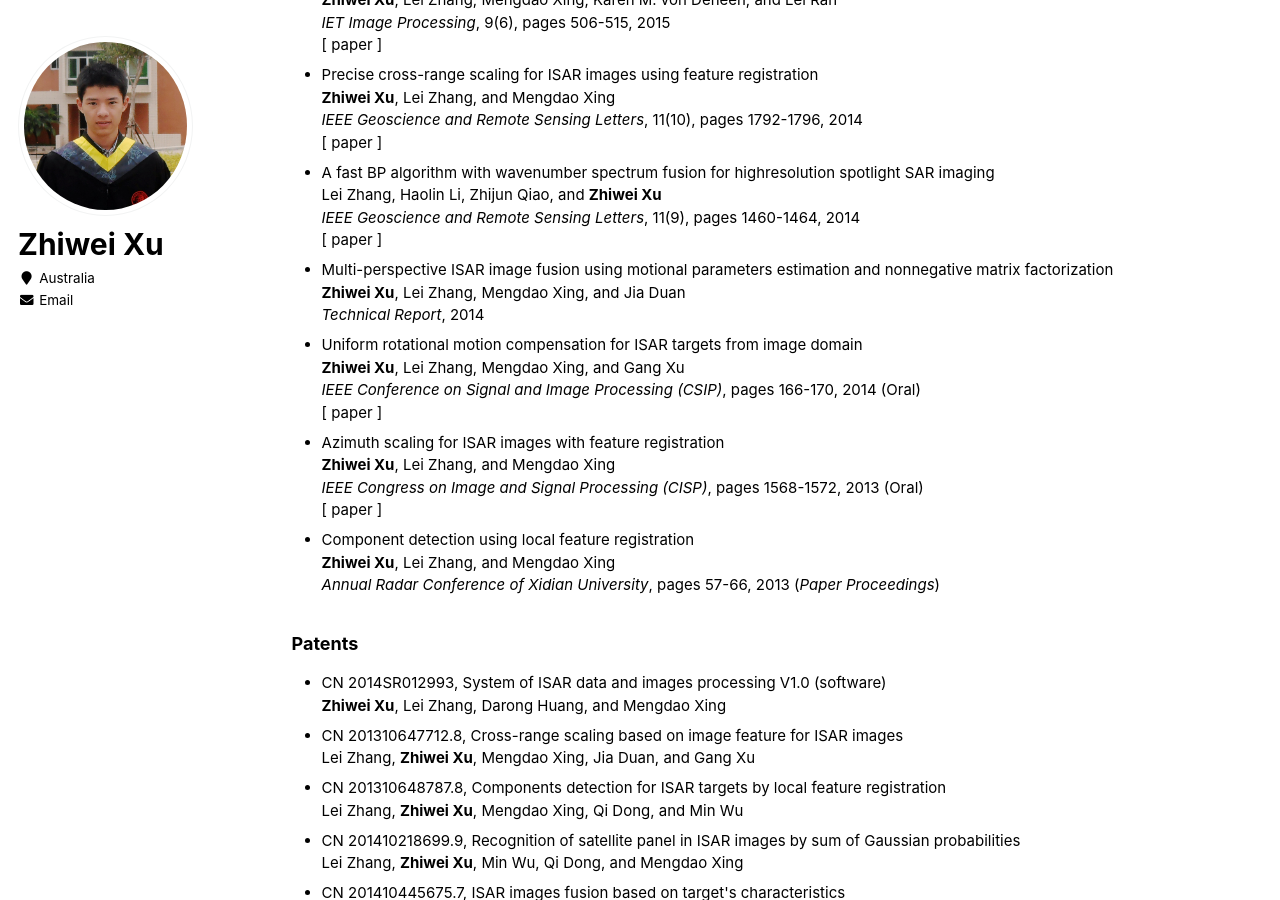
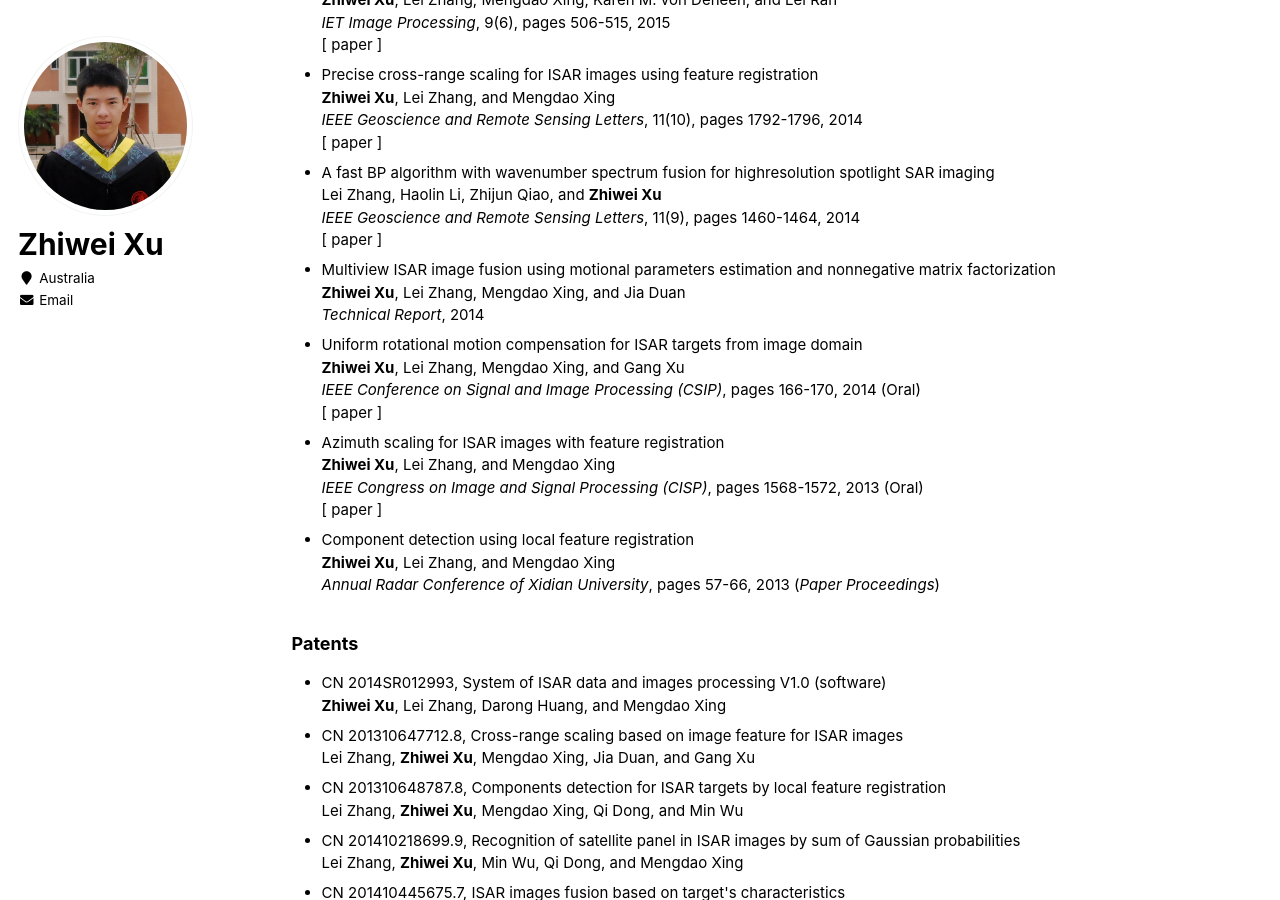
Before and after one commit to zwxu064/zwxu064.github.io, a Jekyll site: the page built from _pages/about.html, in a window 1280 px wide and 900 px high, scrolled down 1902 px. Built offline with Jekyll 4.4.1, drawn with Linux system fonts in a browser that asks for light colours.

Commit message:
Update about.html

```diff
--- a/_pages/about.html
+++ b/_pages/about.html
@@ -136,7 +136,7 @@ redirect_from:
       <div>[ <a style="color: inherit;" href="http://ieeexplore.ieee.org/xpl/articleDetails.jsp?tp=&arnumber=6725618&matchBoolean%3Dtrue%26queryText%3DA+fast+BP+algorithm+with+wavenumber+spectrum+fusion+for+highresolution+spotlight+SAR+imaging" target="_blank">paper</a> ]</div>
   </li>
 
-  <li><div>Multi-perspective ISAR image fusion using motional parameters estimation and nonnegative matrix factorization</div>
+  <li><div>Multiview ISAR image fusion using motional parameters estimation and nonnegative matrix factorization</div>
       <div><span style="color:black;font-size:1em"><strong>Zhiwei Xu</strong>, Lei Zhang, Mengdao Xing, and Jia Duan</span></div>
       <div><i>Technical Report</i>, 2014</div>
   </li>
```
